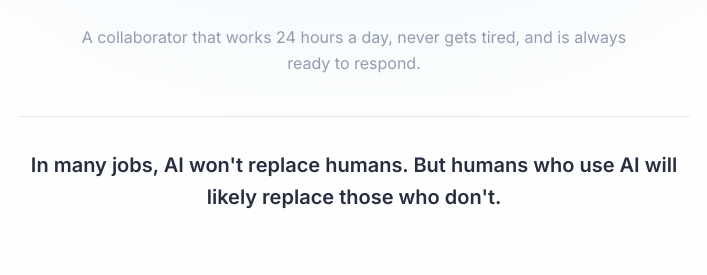
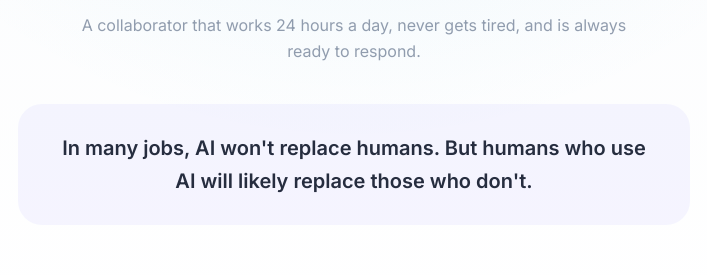
Before and after one commit to visuRezaK/nextra-ai, a Next.js app: page /en in a window 1280 px wide. Shown: the part 1334-1609 px from the top of the page, without its empty margins (286-993 px from the left). Built offline with nearby package versions, Linux system fonts and the light colour scheme; no server answers.

Commit message:
Wrap Screen 2 quote in soft-indigo rounded card
Replace the top-border treatment on the AI-question quote with a
rounded-3xl card (indigo at 6% opacity) so the line reads as a
distinct callout.

Co-Authored-By: Claude Opus 4.8 <noreply@anthropic.com>

```diff
--- a/components/site/sections.tsx
+++ b/components/site/sections.tsx
@@ -123,7 +123,7 @@ export function Hero({ dict }: Props) {
           <p className="mx-auto mt-4 max-w-xl text-base leading-relaxed text-muted/70">
             {dict.aiQuestion.sub}
           </p>
-          <p className="mx-auto mt-10 max-w-2xl border-t border-border/60 pt-8 text-lg font-semibold leading-relaxed text-foreground/90 sm:text-xl">
+          <p className="mx-auto mt-10 max-w-2xl rounded-3xl bg-indigo-500/[0.06] px-8 py-7 text-lg font-semibold leading-relaxed text-foreground/90 sm:text-xl">
             {dict.aiQuestion.quote}
           </p>
         </div>
```
